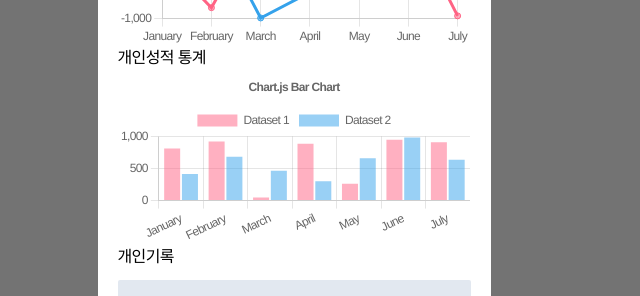
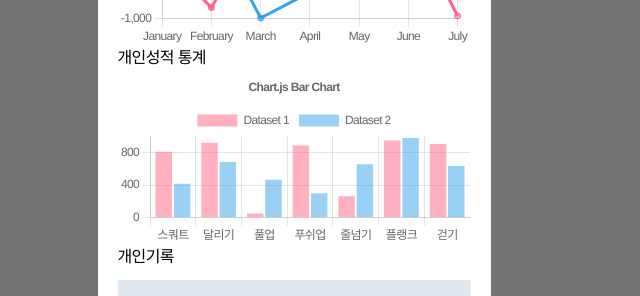
Before and after one commit to MaraisLee/schoolfitness, a React (Create React App) app: page /detail in a window 1280 px wide. Shown: the part 313-609 px from the top of the page, without its empty margins (346-986 px from the left). Built offline with nearby package versions, Linux system fonts and the light colour scheme; a web font is replaced by a local one.

Commit message:
차트 수정 완료

```diff
--- a/src/components/BarChart.tsx
+++ b/src/components/BarChart.tsx
@@ -32,7 +32,7 @@ export const options = {
   },
 };
 
-const labels = ['January', 'February', 'March', 'April', 'May', 'June', 'July'];
+const labels = ['스쿼트', '달리기', '풀업', '푸쉬업', '줄넘기', '플랭크', '걷기'];
 
 export const data = {
   labels,
```
